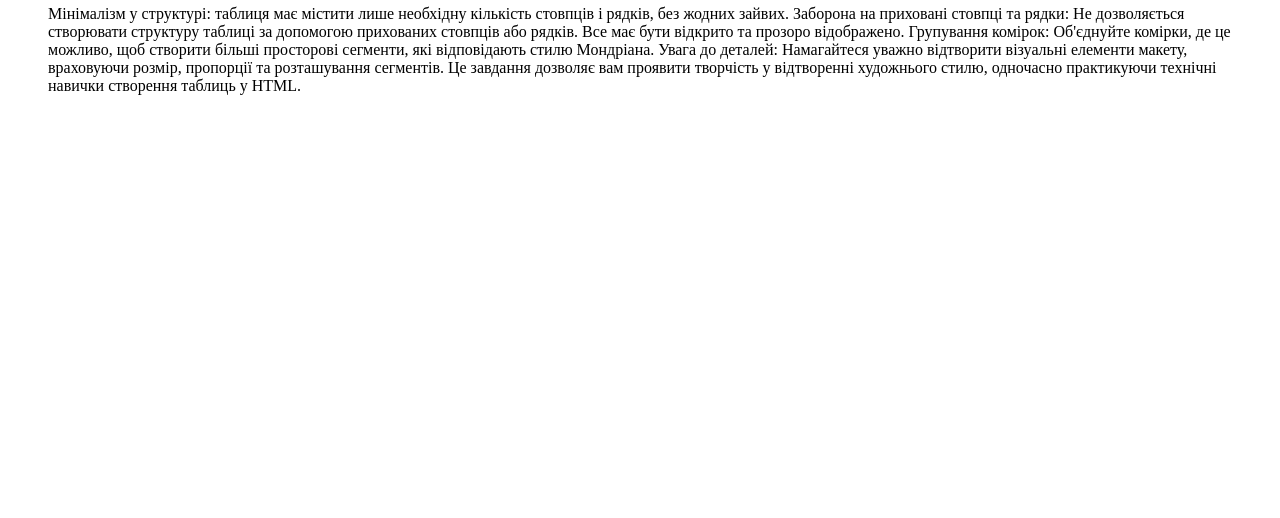
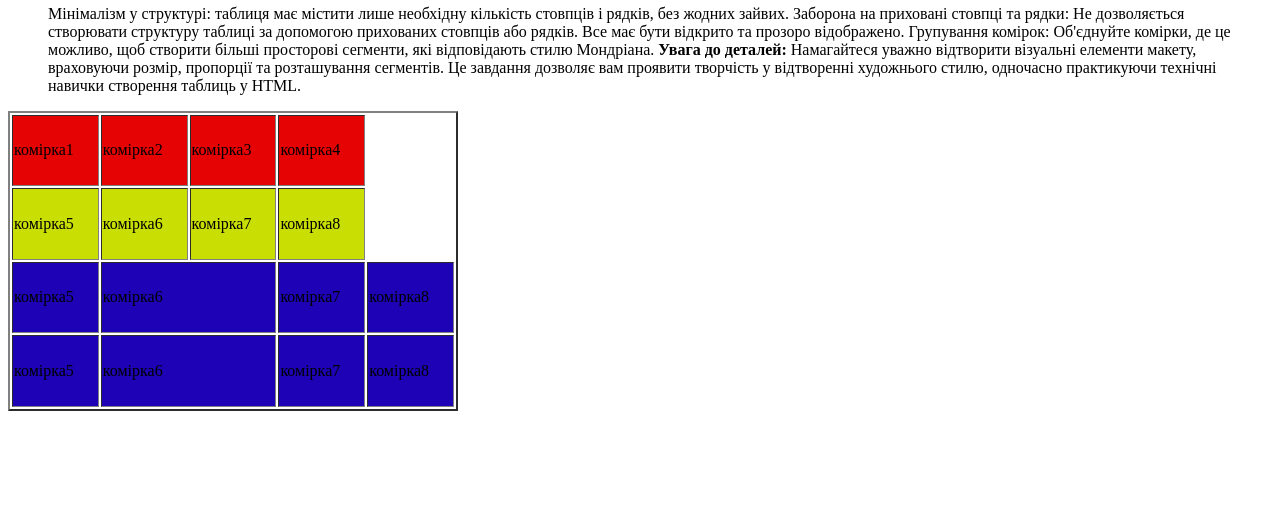
Before and after one commit to Lomachynska/Mondriantable6.1, a plain HTML site: page index.html in a window 1280 px wide. Shown: the part 282-800 px from the top of the page. Drawn offline with Linux system fonts and the light colour scheme; a web font is replaced by a local one.

Commit message:
html/css

```diff
--- a/index.html
+++ b/index.html
@@ -12,23 +12,66 @@
 </head>
 
 <body>
+
     <header>
         <h1>Створення таблиці, натхненної стилем картин П'єта Мондріана</h1>
         <hr>
         <p><b><i>Макет</i></b></p>
         <br>
         <hr>
-        <h2>Особливі вимоги до завдання</h2>
+        <h2>Особливі вимоги до завдання:</h2>
         <blockquote> <!-- призначений для виділення довгих цитат, які можуть складатися з декількох абзаців. Тег виділяє цитату як окремий блок тексту з відступами.-->
             Мінімалізм у структурі: таблиця має містити лише необхідну кількість стовпців і рядків, без жодних зайвих.
             Заборона на приховані стовпці та рядки: Не дозволяється створювати структуру таблиці за допомогою прихованих стовпців або рядків. Все має бути відкрито та прозоро відображено.
             Групування комірок: Об'єднуйте комірки, де це можливо, щоб створити більші просторові сегменти, які відповідають стилю Мондріана.
-            Увага до деталей: Намагайтеся уважно відтворити візуальні елементи макету, враховуючи розмір, пропорції та розташування сегментів.
+            <b>Увага до деталей:</b> Намагайтеся уважно відтворити візуальні елементи макету, враховуючи розмір, пропорції та розташування сегментів.
             Це завдання дозволяє вам проявити творчість у відтворенні художнього стилю, одночасно практикуючи технічні навички створення таблиць у HTML.
         </blockquote>
 
     </header>
 
+    <table border="2" width="450" height="300">
+
+        <tbody class="kom1">
+            <tr>
+                <td>комірка1</td>
+                <td rowspan="2">комірка2</td>
+                <td>комірка3</td>
+                <td rowspan="3">комірка4</td>
+            </tr>
+        </tbody>
+
+        <tbody class="kom2">
+            <tr>
+                <td>комірка5</td>
+                <td>комірка6</td>
+                <td>комірка7</td>
+                <td>комірка8</td>
+            </tr>
+        </tbody>
+
+        <tbody class="kom3">
+            <tr>
+                <td>комірка5</td>
+                <td colspan="2">комірка6</td>
+                <td>комірка7</td>
+                <td>комірка8</td>
+            </tr>
+        </tbody>
+
+        <tbody class="kom3">
+            <tr>
+                <td>комірка5</td>
+                <td colspan="2">комірка6</td>
+                <td>комірка7</td>
+                <td rowspan="5">комірка8</td>
+            </tr>
+        </tbody>
+
+
+
+    </table>
+
 
 </body>
 
--- a/style.css
+++ b/style.css
@@ -8,3 +8,15 @@ h1, h2, p {
     display: flex;
     justify-content: center;
 }
+
+.kom1 {
+    background-color: rgb(229, 3, 3);
+}
+
+.kom2 {
+    background-color: rgb(201, 223, 3);
+}
+
+.kom3 {
+    background-color: rgb(29, 3, 181);
+}
```
